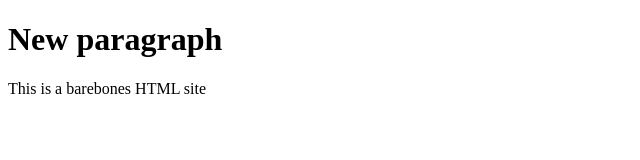
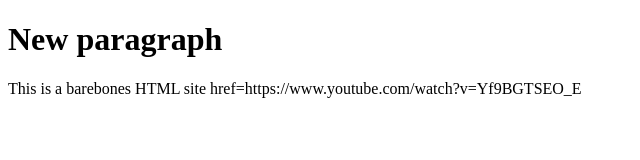
Before and after one commit to Username1253-wq/basic-barebones-HTML-site, a plain HTML site: page index.htm in a window 1280 px wide. Shown: the whole page, without its empty margins (0-640 px from the left). Drawn offline with Linux system fonts and the light colour scheme.

Commit message:
Fix HTML syntax for title and add link

```diff
--- a/index.htm
+++ b/index.htm
@@ -4,5 +4,6 @@
         <title=My first title></title>
         <h1>New paragraph</h1>
         <p1>This is a barebones HTML site</p1>
+        <a>href=https://www.youtube.com/watch?v=Yf9BGTSEO_E</a>
     </body>
 </html>
```
